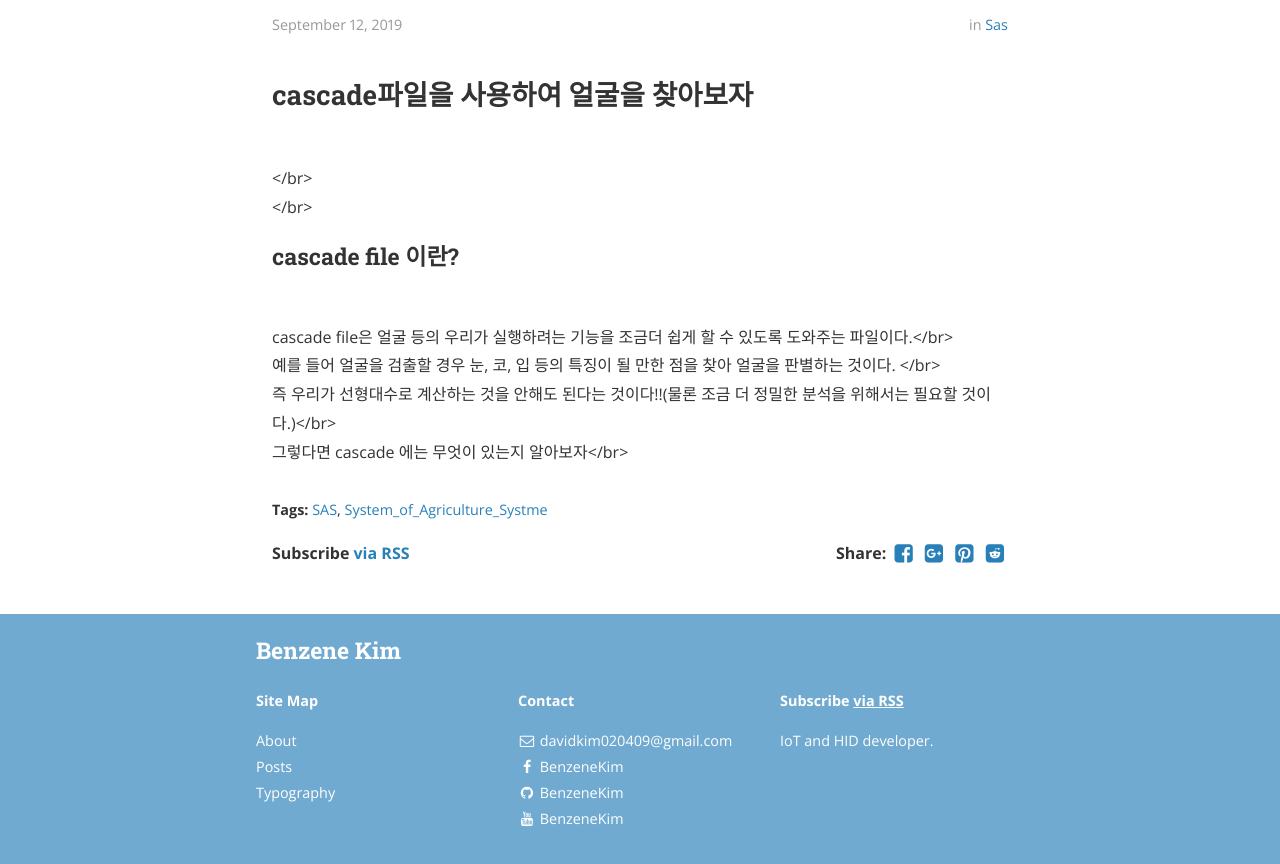
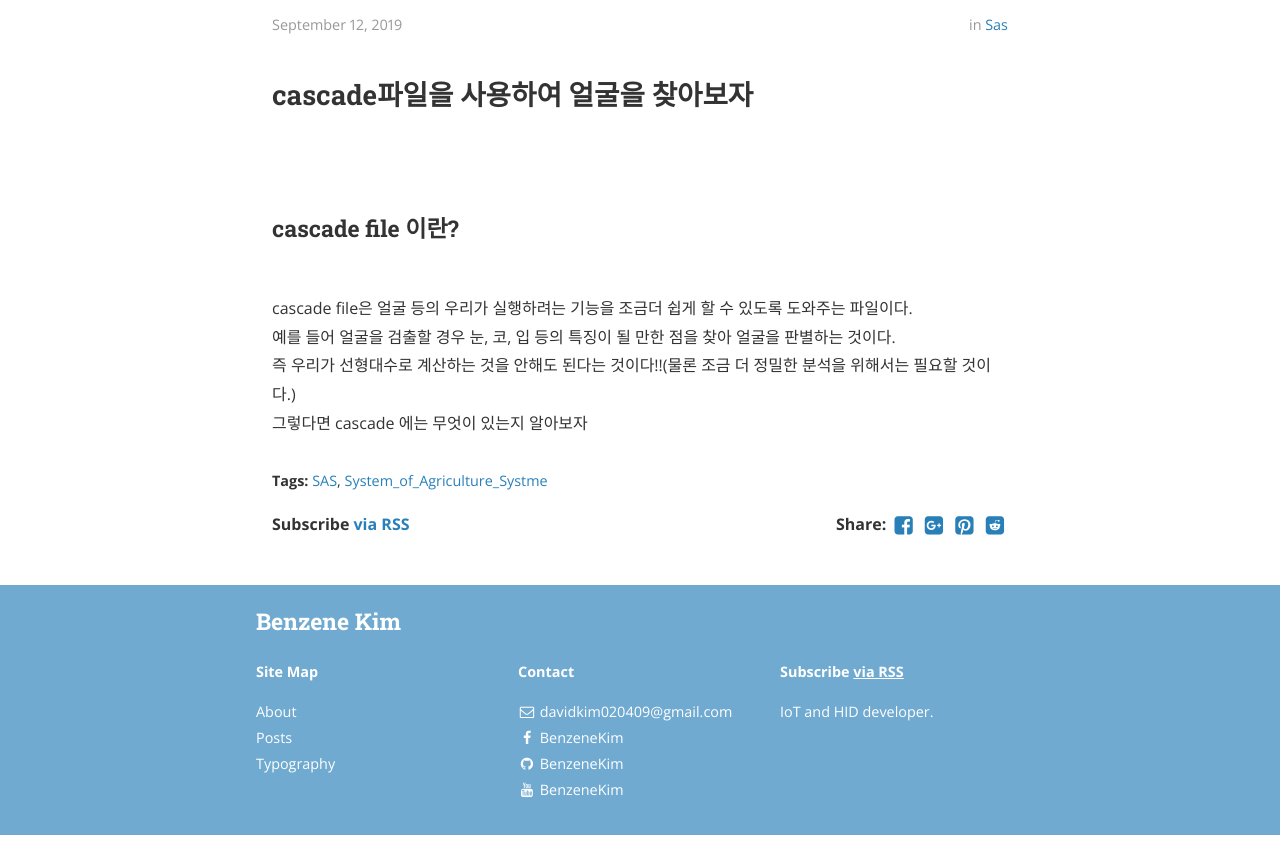
Before and after one commit to BenzeneKim/BenzeneKim.github.io, a Jekyll site: the page built from _posts/2019-09-12-cascade-files.markdown, in a window 1280 px wide, cut to the strip 507-1371 px from the top of the page. Built offline with Jekyll 4.4.1, drawn with Linux system fonts in a browser that asks for light colours; nearby versions of some CDN libraries; our own code applies the rules of GitHub Pages for plain Markdown files; after the commit the page ends 1342 px from its top, so only the background shows below that.

Commit message:
update 2019-09-12-cascade-files.markdown

```diff
--- a/_posts/2019-09-12-cascade-files.markdown
+++ b/_posts/2019-09-12-cascade-files.markdown
@@ -8,10 +8,10 @@ cover:  "/assets/instacode.png"
 ---
 
 ## cascade파일을 사용하여 얼굴을 찾아보자
-<br></br>
-<br></br>
+<br>
+<br>
 ### cascade file 이란?
-<br>cascade file은 얼굴 등의 우리가 실행하려는 기능을 조금더 쉽게 할 수 있도록 도와주는 파일이다.</br>
-<br>예를 들어 얼굴을 검출할 경우 눈, 코, 입 등의 특징이 될 만한 점을 찾아 얼굴을 판별하는 것이다. </br>
-<br>즉 우리가 선형대수로 계산하는 것을 안해도 된다는 것이다!!(물론 조금 더 정밀한 분석을 위해서는 필요할 것이다.)</br>
-<br>그렇다면 cascade 에는 무엇이 있는지 알아보자</br>
+<br>cascade file은 얼굴 등의 우리가 실행하려는 기능을 조금더 쉽게 할 수 있도록 도와주는 파일이다.
+<br>예를 들어 얼굴을 검출할 경우 눈, 코, 입 등의 특징이 될 만한 점을 찾아 얼굴을 판별하는 것이다.
+<br>즉 우리가 선형대수로 계산하는 것을 안해도 된다는 것이다!!(물론 조금 더 정밀한 분석을 위해서는 필요할 것이다.)
+<br>그렇다면 cascade 에는 무엇이 있는지 알아보자
```
